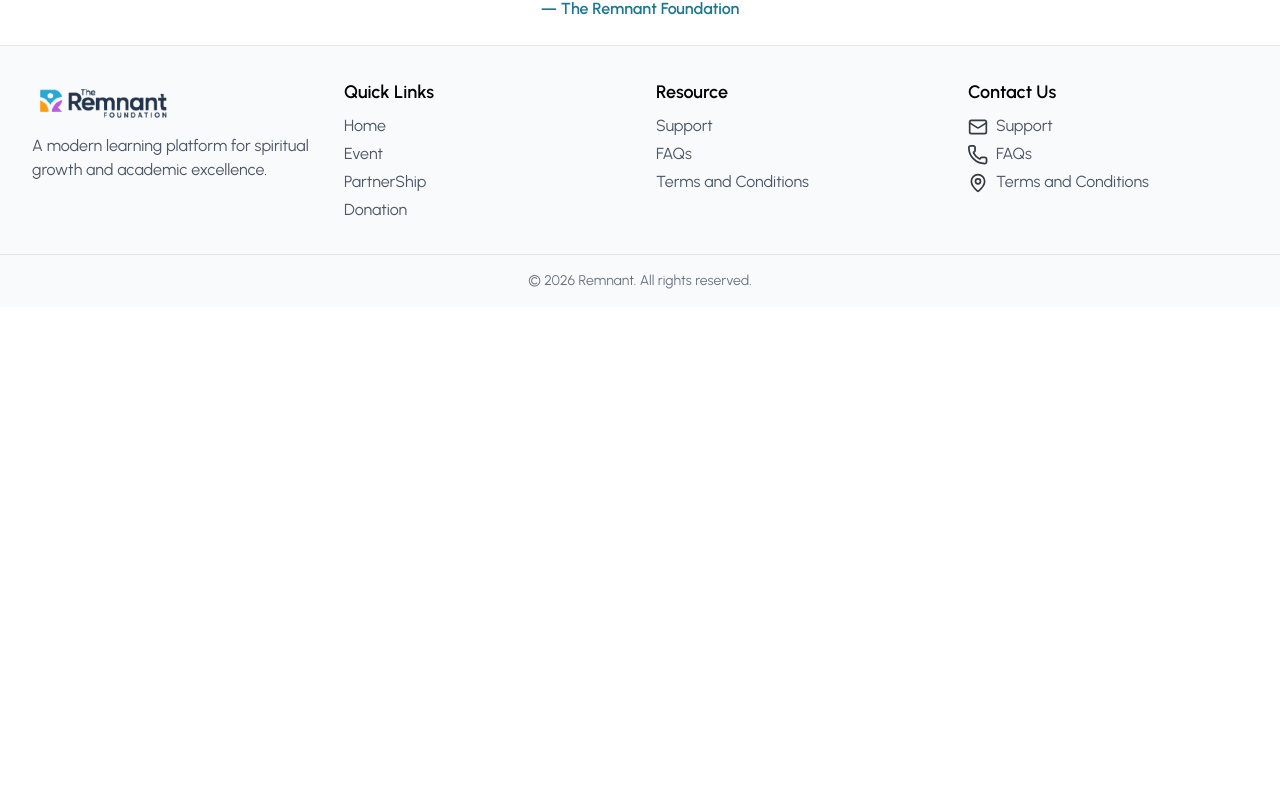
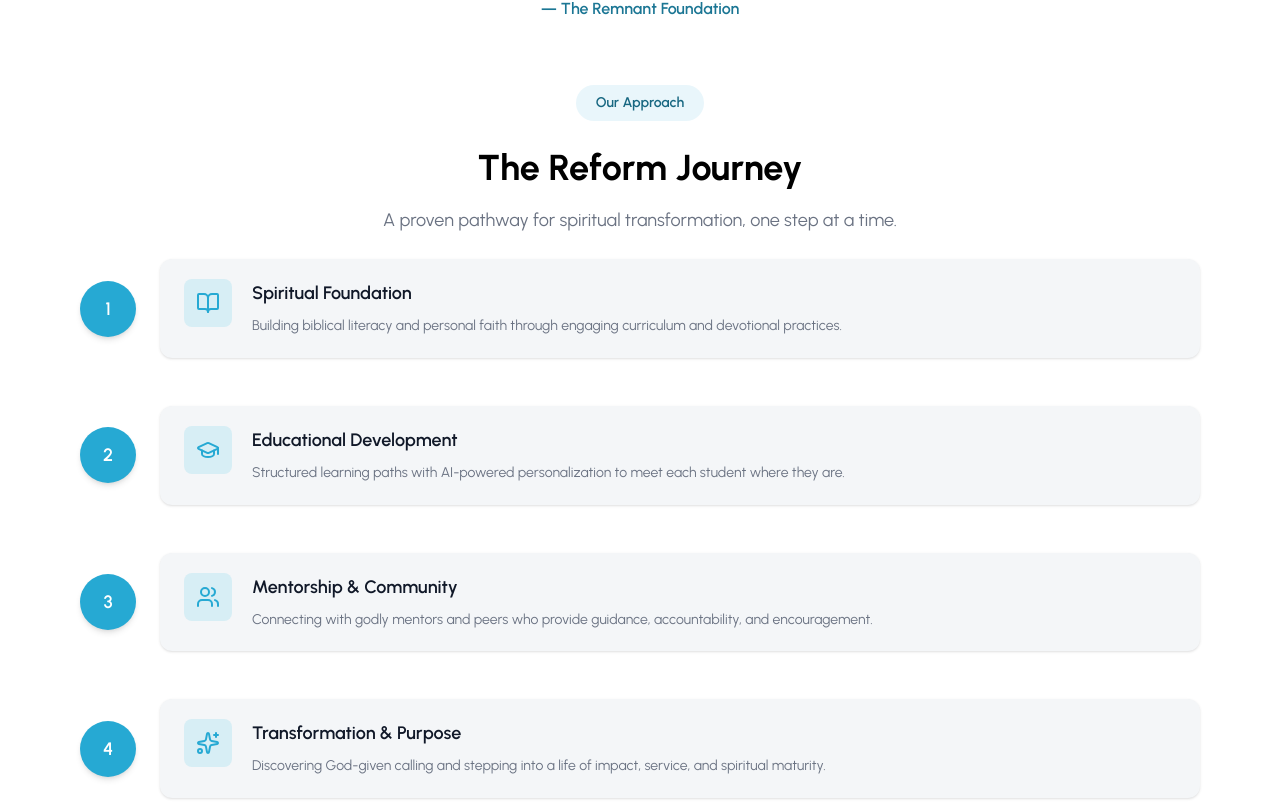
Before and after one commit to naimsheikh8020/Bible-Lms-Remnant-, a React (Vite) app: page /reform in a window 1280 px wide. Shown: the part 1692-2500 px from the top of the page. Before the commit the page ends 1999 px from the top, so only its background shows below. Built offline with nearby package versions, Linux system fonts and the light colour scheme.

Commit message:
add OurApproachSection and ApproachStepCard components

```diff
--- /dev/null
+++ b/src/Components/ApproachStepCard.tsx
@@ -0,0 +1,52 @@
+import React from "react";
+
+interface ApproachStepCardProps {
+  number: number;
+  icon: React.ReactNode;
+  title: string;
+  description: string;
+}
+
+const ApproachStepCard: React.FC<ApproachStepCardProps> = ({
+  number,
+  icon,
+  title,
+  description,
+}) => {
+  return (
+    <div className="relative flex flex-col md:flex-row items-start md:items-center gap-6">
+
+      {/* Number Circle - Hidden on mobile */}
+      <div className="hidden md:flex flex-shrink-0">
+        <div
+          className="w-14 h-14 rounded-full flex items-center justify-center text-white font-semibold text-lg shadow-md"
+          style={{ backgroundColor: "#26A9D3" }}
+        >
+          {number}
+        </div>
+      </div>
+
+      {/* Card */}
+      <div className="w-full bg-[#F4F6F8] rounded-xl px-5 py-5 md:px-6 flex flex-col md:flex-row items-start gap-4 md:gap-5 shadow-sm">
+
+        {/* Icon */}
+        <div className="w-12 h-12 bg-[#D7EEF5] rounded-lg flex items-center justify-center shrink-0">
+          {icon}
+        </div>
+
+        {/* Content */}
+        <div>
+          <h3 className="text-base md:text-lg font-semibold text-gray-900 mb-2">
+            {title}
+          </h3>
+          <p className="text-gray-500 text-sm leading-relaxed">
+            {description}
+          </p>
+        </div>
+
+      </div>
+    </div>
+  );
+};
+
+export default ApproachStepCard;
--- a/src/Page/HomePage/Reform.tsx
+++ b/src/Page/HomePage/Reform.tsx
@@ -1,3 +1,4 @@
+import OurApproachSection from "./ReformSection/OurApproachSection"
 import ReformHeader from "./ReformSection/ReformHeader"
 import ReformNeedSection from "./ReformSection/ReformNeedSection"
 import ReformOurMission from "./ReformSection/ReformOurMission"
@@ -9,6 +10,7 @@ const Reform = () => {
       <ReformHeader/>
       <ReformOurMission/>
       <ReformNeedSection/>
+      <OurApproachSection />
     </div>
   )
 }
--- /dev/null
+++ b/src/Page/HomePage/ReformSection/OurApproachSection.tsx
@@ -0,0 +1,69 @@
+import { BookOpen, GraduationCap, Sparkles, Users } from "lucide-react";
+import ApproachStepCard from "../../../Components/ApproachStepCard";
+
+const OurApproachSection = () => {
+const steps = [
+  {
+    title: "Spiritual Foundation",
+    description:
+      "Building biblical literacy and personal faith through engaging curriculum and devotional practices.",
+    icon: <BookOpen className="w-6 h-6 text-[#26A9D3]" />,
+  },
+  {
+    title: "Educational Development",
+    description:
+      "Structured learning paths with AI-powered personalization to meet each student where they are.",
+    icon: <GraduationCap className="w-6 h-6 text-[#26A9D3]" />,
+  },
+  {
+    title: "Mentorship & Community",
+    description:
+      "Connecting with godly mentors and peers who provide guidance, accountability, and encouragement.",
+    icon: <Users className="w-6 h-6 text-[#26A9D3]" />,
+  },
+  {
+    title: "Transformation & Purpose",
+    description:
+      "Discovering God-given calling and stepping into a life of impact, service, and spiritual maturity.",
+    icon: <Sparkles className="w-6 h-6 text-[#26A9D3]" />,
+  },
+];
+
+  return (
+    <section className="py-16 ">
+      <div className="max-w-3xl mx-auto px-4 text-center">
+
+        {/* Tag */}
+        <div className="mb-6">
+          <span className="inline-block bg-[#E9F6FB] text-[#176781] px-5 py-2 rounded-full font-semibold text-sm">
+            Our Approach
+          </span>
+        </div>
+
+        {/* Heading */}
+        <h1 className="text-3xl md:text-4xl font-bold leading-tight mb-4">
+          The Reform Journey
+        </h1>
+
+        {/* Description */}
+        <p className="text-gray-500 text-base md:text-lg leading-relaxed">
+          A proven pathway for spiritual transformation, one step at a time.
+        </p>
+
+      </div>
+       <div className="max-w-6xl mx-auto px-4 space-y-12 mt-6">
+      {steps.map((step, index) => (
+        <ApproachStepCard
+          key={index}
+          number={index + 1}
+          title={step.title}
+          description={step.description}
+          icon={step.icon}
+        />
+      ))}
+    </div>
+    </section>
+  );
+};
+
+export default OurApproachSection;
```
